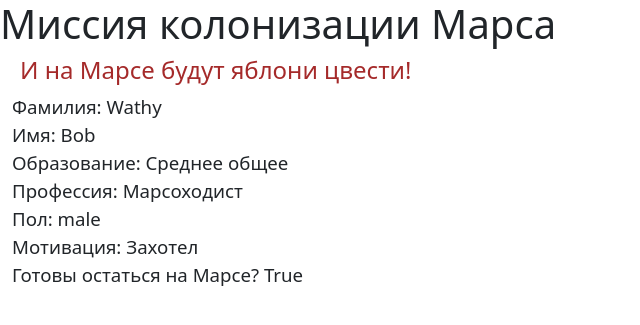
After one commit to fivan999/flask_lessons, a Flask app: page /answer/ in a window 1280 px wide. The commit adds this page. Shown: the top 325 px of the page, without its empty margins (0-640 px from the left). Run offline with Flask 2, Linux system fonts and the light colour scheme.

Commit message:
task 4 lesson 2

```diff
--- a/lesson2/main.py
+++ b/lesson2/main.py
@@ -129,5 +129,20 @@ def list_prof(list_type: str) -> str:
     return render_template('professions.html', **param)
 
 
+@app.route('/answer/')
+@app.route('/auto_answer/')
+def answer():
+    param = dict()
+    param['surname'] = 'Wathy'
+    param['name'] = 'Bob'
+    param['education'] = 'Среднее общее'
+    param['profession'] = 'Марсоходист'
+    param['sex'] = 'male'
+    param['motivation'] = 'Захотел'
+    param['ready'] = 'True'
+    param['styles'] = url_for('static', filename='css/answer.css')
+    return render_template('answer.html', **param)
+
+
 if __name__ == '__main__':
     app.run(port=8080, host='127.0.0.1')
--- /dev/null
+++ b/lesson2/static/css/answer.css
@@ -0,0 +1,4 @@
+h4{
+    padding-left: 20px;
+    color:brown;
+}
--- /dev/null
+++ b/lesson2/templates/answer.html
@@ -0,0 +1,19 @@
+{% extends 'base.html' %}
+
+{% block extra_styles %}
+
+<link rel="stylesheet" href="{{ styles }}">
+
+{% endblock %}
+
+{% block content %}
+
+Фамилия: {{ surname }}<br>
+Имя: {{ name }}<br>
+Образование: {{ education }}<br>
+Профессия: {{ profession }}<br>
+Пол: {{ sex }}<br>
+Мотивация: {{ motivation }}<br>
+Готовы остаться на Марсе? {{ ready }}<br>
+
+{% endblock %}
--- a/lesson2/templates/base.html
+++ b/lesson2/templates/base.html
@@ -7,13 +7,15 @@
         href="https://cdn.jsdelivr.net/npm/bootstrap@5.0.0-beta1/dist/css/bootstrap.min.css"
         integrity="sha384-giJF6kkoqNQ00vy+HMDP7azOuL0xtbfIcaT9wjKHr8RbDVddVHyTfAAsrekwKmP1"
         crossorigin="anonymous">
+    {% block extra_styles %}
+    {% endblock %}
 </head>
-<body>
+<body style="font-size: 14pt;">
     <header>
         <h1>Миссия колонизации Марса</h1>
         <h4>И на Марсе будут яблони цвести!</h4>
     </header>
-    <main role="main" class="container">
+    <main role="main" class="container" style="margin-left: 0;">
         {% block content %}{% endblock %}
     </main>
 </body>
```
